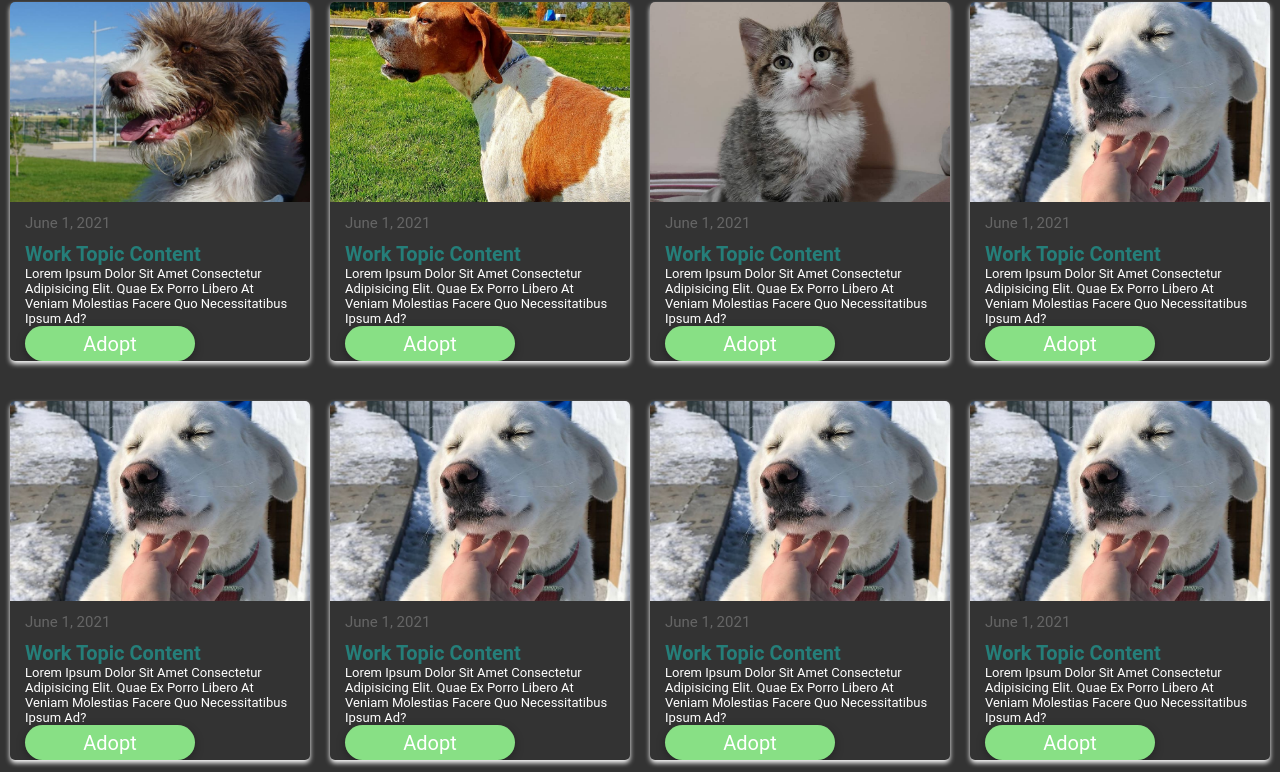
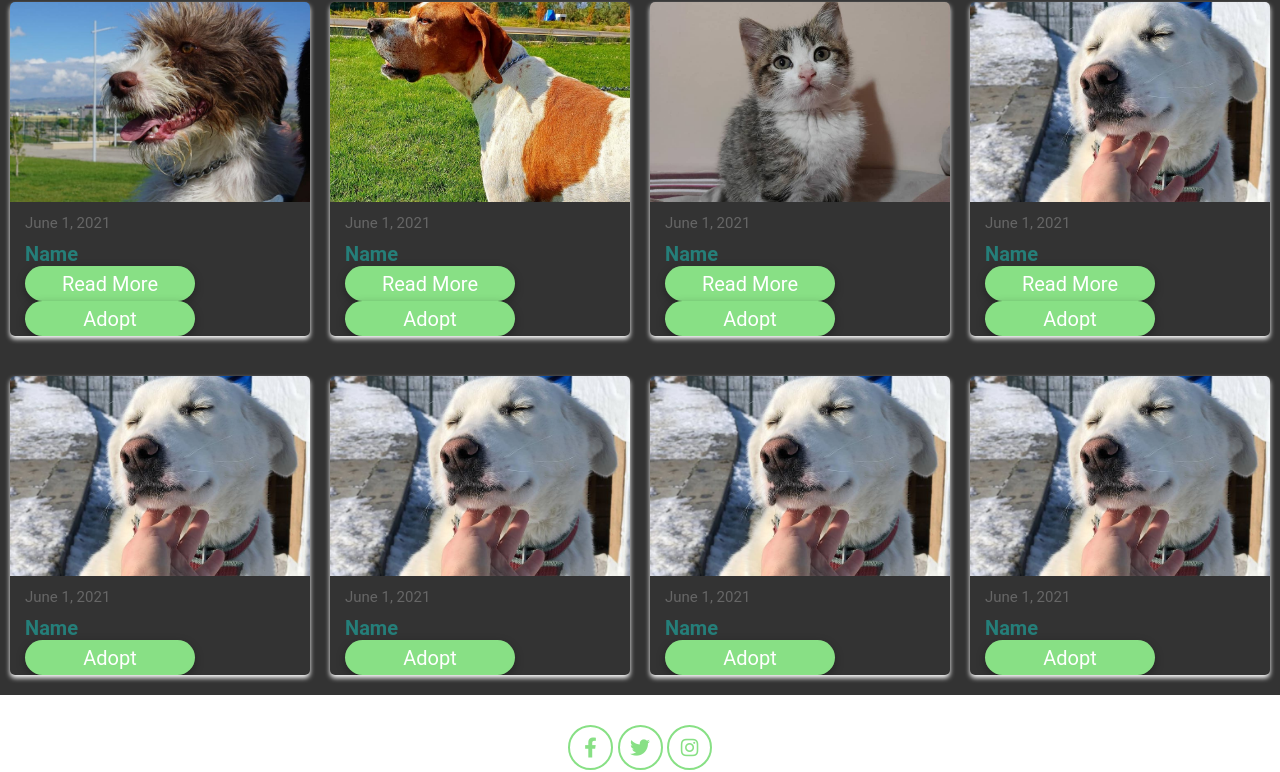
Before and after one commit to begumozb/Sprint3, a plain HTML site: page adoption.html in a window 1280 px wide. Shown: the part 189-961 px from the top of the page. Drawn offline with Linux system fonts and the light colour scheme.

Commit message:
Update adoption.html

```diff
--- a/adoption.html
+++ b/adoption.html
@@ -63,8 +63,8 @@
                 <img src="images/adoption.jpg" alt="">
                 <div class="content">
                     <span>june 1, 2021</span>
-                    <a href="#"><h3>work topic content</h3></a>
-                    <p>Lorem ipsum dolor sit amet consectetur adipisicing elit. Quae ex porro libero at veniam molestias facere quo necessitatibus ipsum ad?</p>
+                    <a href="#"><h3>Name</h3></a>
+                    <button class="button" >Read More</a></button>
                     <button class="button" onClick="location.href='adoptionForm.html'">Adopt</a></button>
                 </div>
             </div>
@@ -73,8 +73,8 @@
                 <img src="images/adoption2.jpg" alt="">
                 <div class="content">
                     <span>june 1, 2021</span>
-                    <a href="#"><h3>work topic content</h3></a>
-                    <p>Lorem ipsum dolor sit amet consectetur adipisicing elit. Quae ex porro libero at veniam molestias facere quo necessitatibus ipsum ad?</p>
+                    <a href="#"><h3>Name</h3></a>
+                    <button class="button" >Read More</a></button>
                     <button class="button" onClick="location.href='adoptionForm.html'">Adopt</a></button>
                 </div>
 
@@ -85,8 +85,8 @@
                 <img src="images/adoption3.jpg" alt="">
                 <div class="content">
                     <span>june 1, 2021</span>
-                    <a href="#"><h3>work topic content</h3></a>
-                    <p>Lorem ipsum dolor sit amet consectetur adipisicing elit. Quae ex porro libero at veniam molestias facere quo necessitatibus ipsum ad?</p>
+                    <a href="#"><h3>Name</h3></a>
+                    <button class="button" id="btn" >Read More</a></button>
                     <button class="button" onClick="location.href='adoptionForm.html'">Adopt</a></button>
                 </div>
 
@@ -96,8 +96,8 @@
                 <img src="images/10.PNG" alt="">
                 <div class="content">
                     <span>june 1, 2021</span>
-                    <a href="#"><h3>work topic content</h3></a>
-                    <p>Lorem ipsum dolor sit amet consectetur adipisicing elit. Quae ex porro libero at veniam molestias facere quo necessitatibus ipsum ad?</p>
+                    <a href="#"><h3>Name</h3></a>
+                    <button class="button" >Read More</a></button>
                     <button class="button" onClick="location.href='adoptionForm.html'">Adopt</a></button>
                 </div>
 
@@ -107,8 +107,7 @@
                 <img src="images/10.PNG" alt="">
                 <div class="content">
                     <span>june 1, 2021</span>
-                    <a href="#"><h3>work topic content</h3></a>
-                    <p>Lorem ipsum dolor sit amet consectetur adipisicing elit. Quae ex porro libero at veniam molestias facere quo necessitatibus ipsum ad?</p>
+                    <a href="#"><h3>Name</h3></a>
                     <button class="button" onClick="location.href='adoptionForm.html'">Adopt</a></button>
                 </div>
 
@@ -118,8 +117,7 @@
                 <img src="images/10.PNG" alt="">
                 <div class="content">
                     <span>june 1, 2021</span>
-                    <a href="#"><h3>work topic content</h3></a>
-                    <p>Lorem ipsum dolor sit amet consectetur adipisicing elit. Quae ex porro libero at veniam molestias facere quo necessitatibus ipsum ad?</p>
+                    <a href="#"><h3>Name</h3></a>
                     <button class="button" onClick="location.href='adoptionForm.html'">Adopt</a></button>
                 </div>
 
@@ -129,8 +127,7 @@
                 <img src="images/10.PNG" alt="">
                 <div class="content">
                     <span>june 1, 2021</span>
-                    <a href="#"><h3>work topic content</h3></a>
-                    <p>Lorem ipsum dolor sit amet consectetur adipisicing elit. Quae ex porro libero at veniam molestias facere quo necessitatibus ipsum ad?</p>
+                    <a href="#"><h3>Name</h3></a>
                     <button class="button" onClick="location.href='adoptionForm.html'">Adopt</a></button>
                 </div>
 
@@ -139,8 +136,7 @@
                 <img src="images/10.PNG" alt="">
                 <div class="content">
                     <span>june 1, 2021</span>
-                    <a href="#"><h3>work topic content</h3></a>
-                    <p>Lorem ipsum dolor sit amet consectetur adipisicing elit. Quae ex porro libero at veniam molestias facere quo necessitatibus ipsum ad?</p>
+                    <a href="#"><h3>Name</h3></a>
                     <button class="button" onClick="location.href='adoptionForm.html'">Adopt</a></button>
                 </div>
 
```
